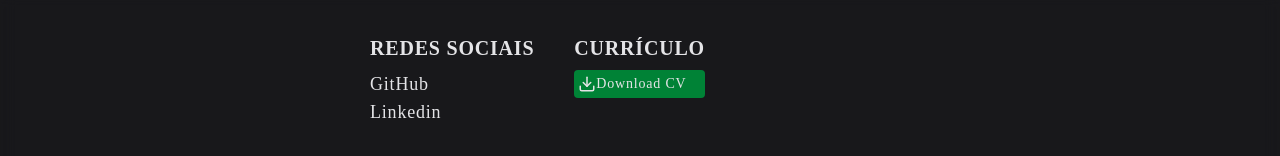
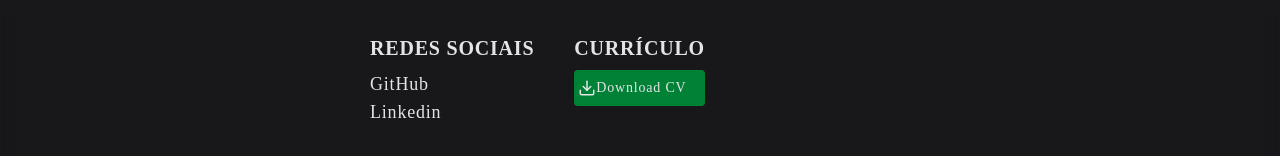
Before and after one commit to arturvrgs/portfolio, a React (Vite) app: page / in a window 1280 px wide. Shown: the part 1582-1738 px from the top of the page. Built offline with nearby package versions, Linux system fonts and the light colour scheme; a web font is replaced by a local one.

Commit message:
change pdf

```diff
--- a/src/components/Footer.jsx
+++ b/src/components/Footer.jsx
@@ -13,7 +13,7 @@ function Footer() {
                 </nav>
                 <nav className=" flex-col text-zinc-200 ">
                     <h1 className="font-bold list-none text-xl">CURRÍCULO</h1>
-                    <a className='flex items-center bg-green-700 p-1 rounded-sm text-sm mt-2 hover:underline' download href="./src/assets/arturvargasCV.pdf"><Download size={18}/>Download CV</a>
+                    <a className='flex items-center bg-green-700 py-2 px-1 rounded-sm text-sm mt-2 hover:underline' download href=".\src\assets\arturvargasCV.pdf"><Download size={18}/>Download CV</a>
                 </nav>
             </div>
 
```
